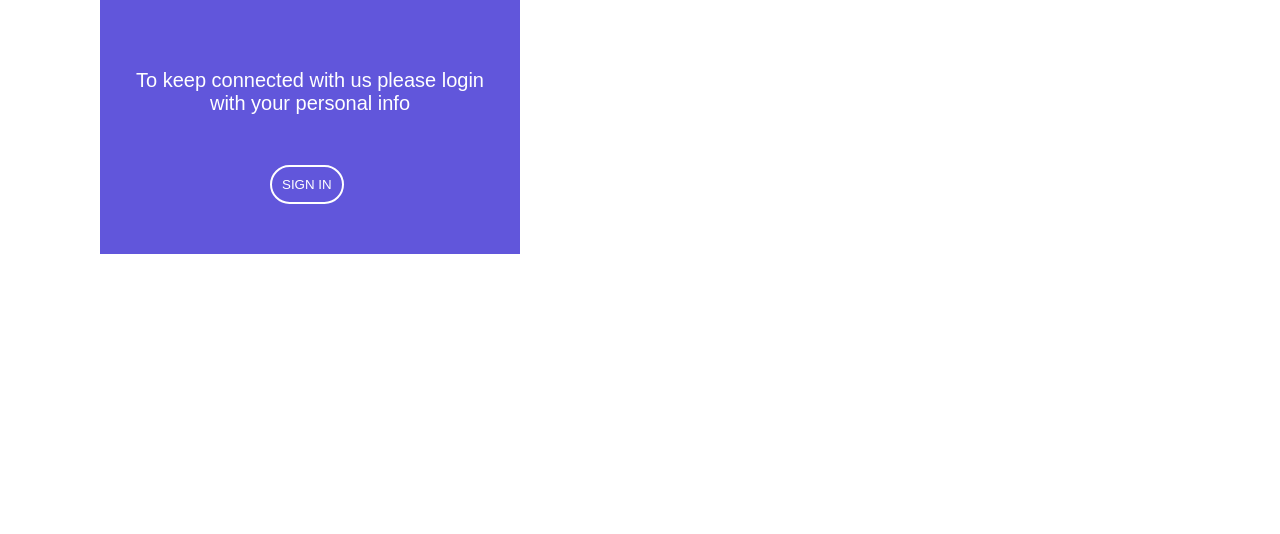
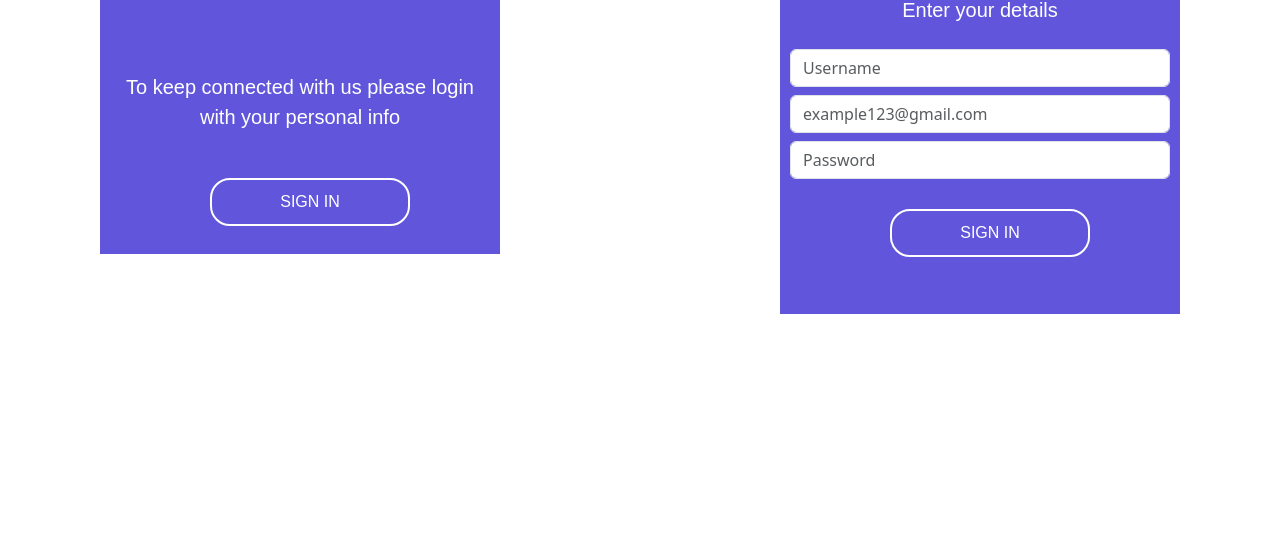
Before and after one commit to yuber-paez/Yuber-Paez1, a plain HTML site: page index.html in a window 1280 px wide. Shown: the part 266-800 px from the top of the page. Drawn offline with nearby package versions, Linux system fonts and the light colour scheme.

Commit message:
Algunos avances en el conteiner derecho

```diff
--- a/css/style.css
+++ b/css/style.css
@@ -3,12 +3,12 @@ body {
     padding: 0;
 }
 
-
+/* Container izquierdo de sign in */
 .container-left {
     float: left;
     background-color: #6156db;
     width: 400px;
-    height: 400px;
+    height: 420px;
     margin: 100px 0 0 100px;
     padding: 10px;
 }
@@ -30,7 +30,7 @@ body {
 }
 
 .container-left button {
-    margin-left: 160px;
+    margin-left: 100px;
     margin-top: 30px;
     font-family: Arial, Helvetica, sans-serif;
     color: white;
@@ -38,4 +38,59 @@ body {
     border-radius: 20px;
     border: solid 2px white;
     padding: 10px;
+    width: 200px;
 }
+
+
+
+
+.container-right {
+    background-color: #6156db;
+    height: 480px;
+    width: 400px;
+    float: right;
+    margin: 100px 100px 0 0;
+    padding: 10px;
+}
+
+.container-right h1 {
+    margin-top: 40px;
+    font-family: Arial, Helvetica, sans-serif;
+    color: white;
+    text-align: center;
+}
+
+.container-img {
+    display: flex;
+    align-items: center;
+    justify-content: center;
+
+}
+
+.container-right img {
+    margin: 5px;
+}
+
+.container-right p {
+    margin-top: 20px;
+    font-family: Arial, Helvetica, sans-serif;
+    font-size: 20px;
+    text-align: center;
+    color: white;
+}
+
+.container-right input{
+    margin-top: 8px;
+}
+
+.container-right button {
+    margin-left: 100px;
+    margin-top: 30px;
+    font-family: Arial, Helvetica, sans-serif;
+    color: white;
+    background-color: #6156db;
+    border-radius: 20px;
+    border: solid 2px white;
+    padding: 10px;
+    width: 200px;
+}
--- a/index.html
+++ b/index.html
@@ -2,9 +2,10 @@
 <html lang="en">
 <head>
     <link rel="stylesheet" href="css/style.css">
+    <link rel="stylesheet" href="https://cdn.jsdelivr.net/npm/bootstrap@5.3.6/dist/css/bootstrap.min.css">
     <meta charset="UTF-8">
     <meta name="viewport" content="width=device-width, initial-scale=1.0">
-    <title>Document</title>
+    <title>Sign IN</title>
 </head>
 <body>
     <div>
@@ -19,13 +20,47 @@
             <p>To keep connected with us please login<br>with your personal info</p>
 
             <div>
-                <button><a href=""></a>SIGN IN</button>
+                <button type="button" class="btn btn-outline-light">SIGN IN</button>
             </div>
 
         </div>
 
 
         <div class="container-right">
+
+            <h1>Create Account</h1>
+
+            <div class="container-img">
+                <img src="img/facebook.png" alt="Facebook" width="25px" height="25px">
+                <img src="img/linkdii.png" alt="LinkedIn"  width="25px" height="25px">
+                <img src="img/twiter.png" alt="Twitter"  width="25px" height="25px">
+            </div>
+
+            <p>Enter your details</p>
+
+            <form action="add.php" name="form1" id="form1" method="get" enctype="multipart/form-data">
+
+
+                <div class="input-group ">
+                    <input type="text" class="form-control" placeholder="Username" aria-label="Username" aria-describedby="addon-wrapping">
+                </div>
+
+                <div class="input-group">
+                    <input type="email" id="email" name="email" class="form-control" placeholder="example123@gmail.com" aria-label="Username" aria-describedby="addon-wrapping">
+                </div>
+
+                <div class="input-group">
+                    <input type="password" id="password" name="password" class="form-control" placeholder="Password" aria-label="Username" aria-describedby="visible-addon">
+                </div>
+
+
+                <div>
+                    <button type="button" class="btn btn-outline-light">SIGN IN</button>
+                </div>
+
+            </form>
+
+
 
         </div>
 
```
Also changed, not shown: img/facebook.png (added), img/linkdii.png (added), img/twiter.png (added).
